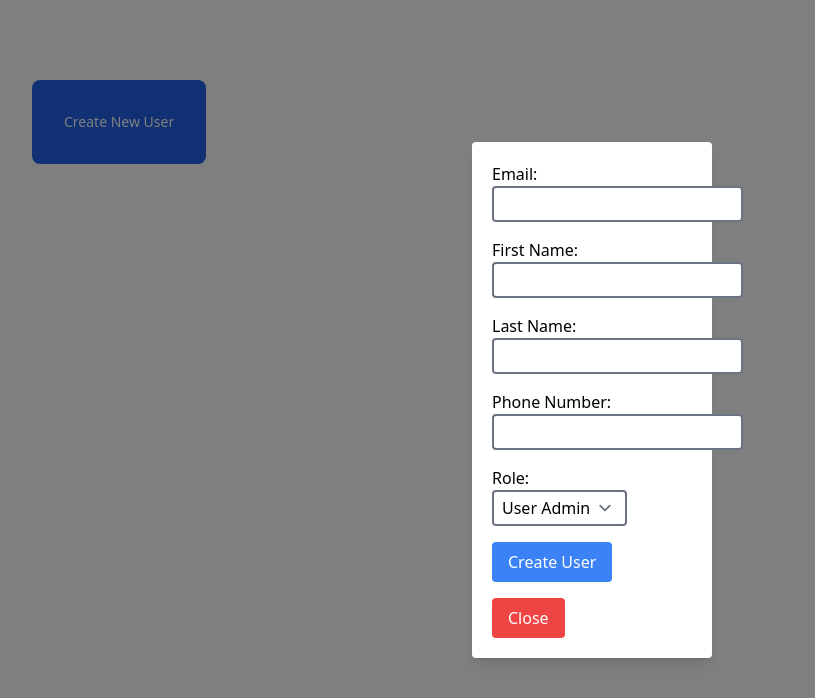
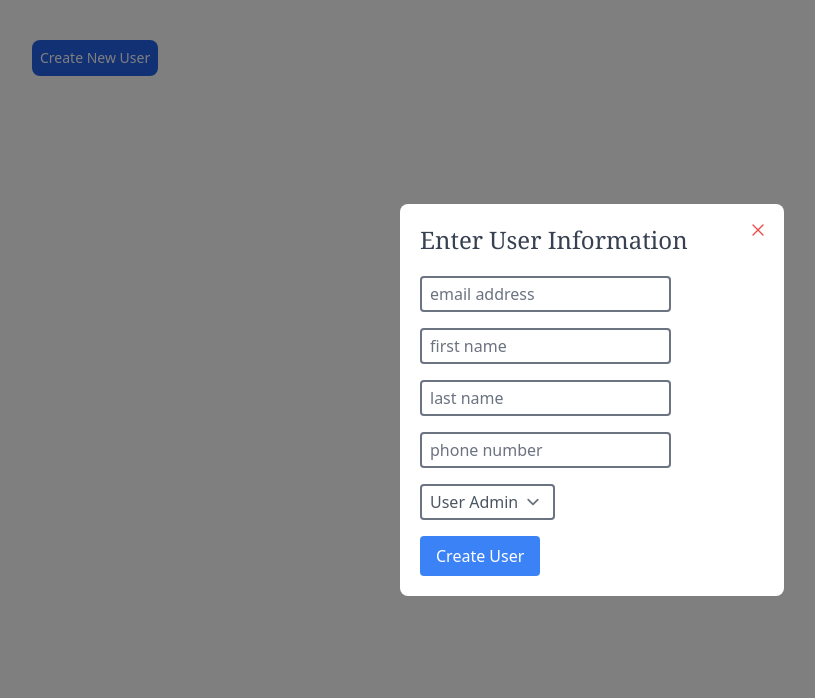
Before and after one commit to devjaiye/interswitch-eng-cohort4-group5, a React (Vite) app: page / in a window 1280 px wide. Both pictures are taken after a click on the button "Create New User". Shown: the top 698 px of the page, without its empty margins (48-863 px from the left). Built offline with nearby package versions, Linux system fonts and the light colour scheme.

Commit message:
git updated

```diff
--- a/src/components/Forms/CreateUserForm.jsx
+++ b/src/components/Forms/CreateUserForm.jsx
@@ -1,40 +1,43 @@
-// CreateUserForm.js
-function CreateUserForm({ onSubmit }) {
+const CreateUserForm = ({ onSubmit })=> {
   const handleSubmit = (event) => {
     event.preventDefault();
     const formData = new FormData(event.target);
     const userData = Object.fromEntries(formData);
+
+    const phoneNumber = userData.phoneNumber.trim(); // Remove leading and trailing whitespace
+    if (!/^\d{1,11}$/.test(phoneNumber)) {
+      alert("Phone number should contain only digits and not exceed 11 characters.");
+      return;
+    }
+
     onSubmit(userData);
   };
 
   return (
-    <form onSubmit={handleSubmit} className="space-y-4 w-[200px]">
+    <div className=" text-gray-600">
+      <h2 className="mb-5 font-serif text-2xl text-gray-700">Enter User Information</h2>
+      <form onSubmit={handleSubmit} className="space-y-4">
         <div>
-        <label htmlFor="email" className="block">Email:</label>
-        <input type="email" name="email" required className="border-2 rounded px-2 py-1"/>
+          <input type="email" name="email" placeholder="email address" required className="border-2 rounded px-2 py-1"/>
         </div>
         <div>
-        <label htmlFor="firstName" className="block">First Name:</label>
-        <input type="text" name="firstName" required className="border-2 rounded px-2 py-1"/>
+          <input type="text" name="firstName" placeholder="first name" required className="border-2 rounded px-2 py-1"/>
         </div>
         <div>
-        <label htmlFor="lastName" className="block">Last Name:</label>
-        <input type="text" name="lastName" required className="border-2 rounded px-2 py-1"/>
+          <input type="text" name="lastName" required placeholder="last name" className="border-2 rounded px-2 py-1"/>
         </div>
         <div>
-        <label htmlFor="phoneNumber" className="block">Phone Number:</label>
-        <input type="number" name="phoneNumber" required className="border-2 rounded px-2 py-1"/>
+          <input type="text" name="phoneNumber" placeholder="phone number" required className="border-2 rounded px-2 py-1"/>
         </div>
         <div>
-        <label htmlFor="role" className="block">Role:</label>
           <select name="role" required className="border-2 rounded px-2 py-1">
             <option value="ROLE_USER_ADMIN">User Admin</option>
             <option value="ROLE_BLACKLIST_ADMIN">Blacklist Admin</option>
           </select>
-
         </div>
         <button type="submit" className="bg-blue-500 text-white px-4 py-2 rounded">Create User</button>
       </form>
+    </div>
   );
 }
 
--- a/src/components/Forms/ItemManager.jsx
+++ b/src/components/Forms/ItemManager.jsx
@@ -26,7 +26,7 @@ function ItemManager() {
   return (
     <div>
       <button
-      className='bg-blue-600 text-white justify-center flex items-center m-20 p-8 text-center focus:outline-none font-medium text-sm rounded-lg'
+      className='bg-blue-600 text-white justify-center flex items-center p-2 mt-10 ml-20 text-center focus:outline-none font-medium text-sm rounded-lg'
       onClick={() => handleOpenModal('createUser')}>Create New User</button>
       <Modal isOpen={isModalOpen} onClose={() => setIsModalOpen(false)}>
         {getForm()}
--- a/src/components/Forms/Modal.jsx
+++ b/src/components/Forms/Modal.jsx
@@ -1,20 +1,19 @@
+import {XMarkIcon } from '@heroicons/react/24/outline'
 
-function Modal({ isOpen, children, onClose }) {
+const Modal = ({isOpen, children, onClose}) => {
   if (!isOpen) return null;
-
   return (
-    <div className="fixed inset-0 bg-black bg-opacity-50 flex justify-center items-center">
-      <div className="bg-white p-5 rounded shadow-lg">
-        {children}
-        <button
-          className="mt-4 px-4 py-2 bg-red-500 text-white rounded"
-          onClick={onClose}
-        >
-          Close
-        </button>
-      </div>
-    </div>
-  );
+  <div className="fixed inset-0 z-50 overflow-auto 0 bg-black flex  bg-opacity-50  justify-center items-center px-3">
+  <div className="relative p-5 bg-white w-full max-w-sm m-auto flex-col flex rounded-lg ">
+  <div>{children}</div>
+  <span className="absolute top-0 right-0 p-4">
+   <button onClick={() => onClose()}>
+    <XMarkIcon className='h-5 w-5 text-red-500'/>
+   </button>
+ </span>
+ </div>
+</div>
+  )
 }
 
-export default Modal;
+export default Modal
```
Also changed, not shown: 1 other file (tests, documents, lock files or other folders). Lines whose indentation alone changed are shown as unchanged.
